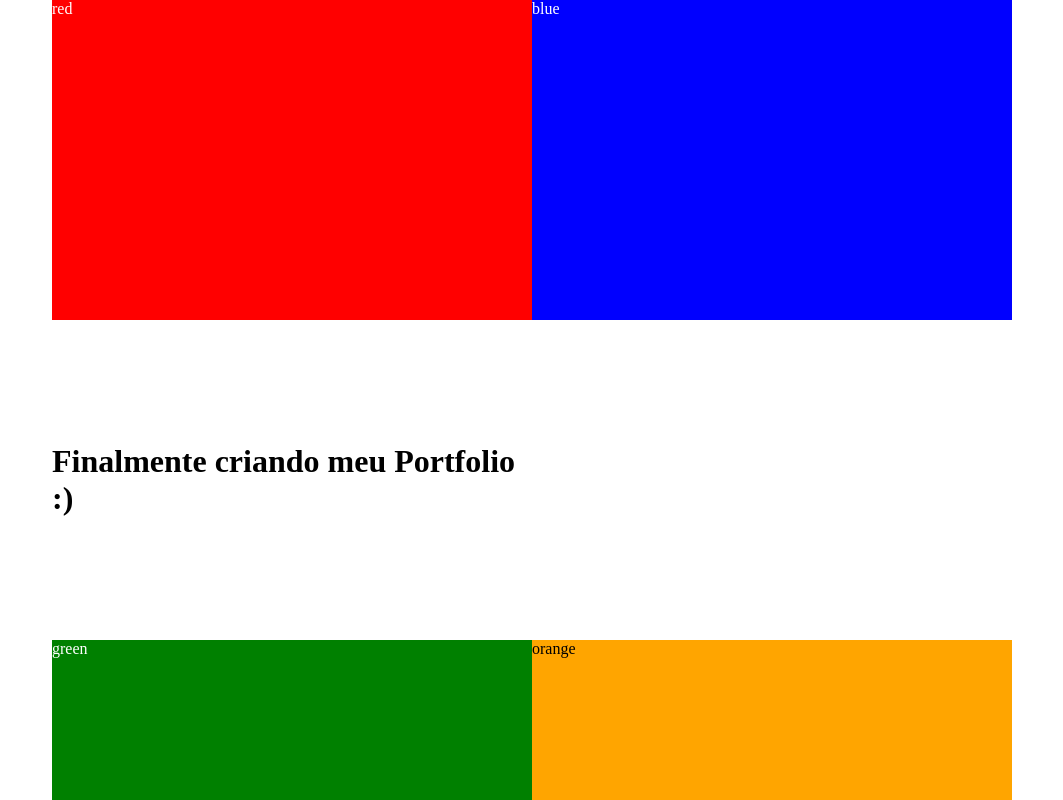
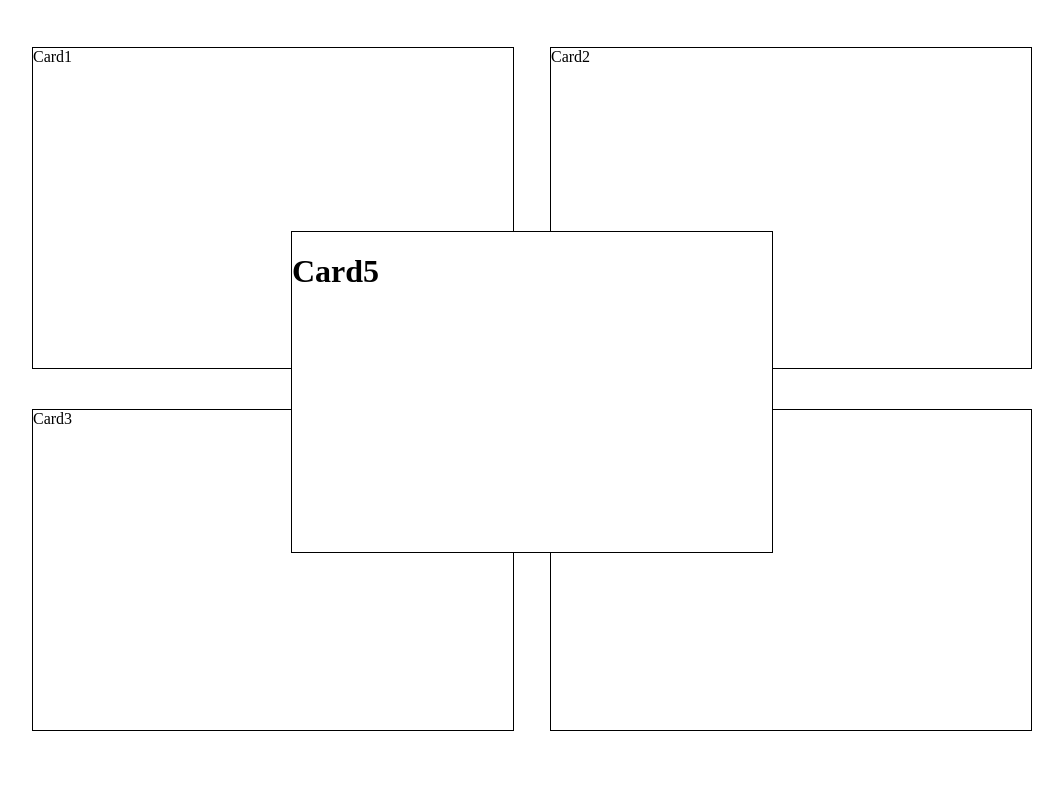
Before and after one commit to DevairUva/Portfolio, a React (Vite) app: page / in a window 1280 px wide. Shown: the top 800 px of the page, without its empty margins (108-1171 px from the left). Built offline with nearby package versions, Linux system fonts and the light colour scheme.

Commit message:
centralizado

```diff
--- a/src/App.css
+++ b/src/App.css
@@ -1,43 +1,57 @@
 .up{
   display: flex;
+  flex-direction: row;
+  justify-content: space-between;
+  width: 1000px;
 }
 
 .low{
   display: flex;
+  flex-direction: row;
+  justify-content: space-between;
+  width: 1000px;
+  margin-top: 40px;
 }
 
 .quite{
-  width: 30rem;
-  height: 20rem;
   display: flex;
   align-items: center;
   justify-content: center;
+  margin-top: -500px;
 }
 
 .div1{
-  background-color: red;
-  color: white;
+  border: 1px solid black;
+  color: black;
   width: 30rem;
   height: 20rem;
 }
 
 .div2{
-  background-color: blue;
-  color: white;
+  border: 1px solid black;
+  color: black;
   width: 30rem;
   height: 20rem;
 }
 
 .div3{
-  background-color: green;
-  color: white;
+  border: 1px solid black;
+  color: black;
   width: 30rem;
   height: 20rem;
 }
 
 .div4{
-  background-color: orange;
+  border: 1px solid black;
   color: black;
   width: 30rem;
   height: 20rem;
 }
+
+.div5{
+  background-color: white;
+  color: black;
+  width: 30rem;
+  height: 20rem;
+  border: 1px solid black;
+}
--- a/src/App.jsx
+++ b/src/App.jsx
@@ -2,6 +2,11 @@ import { useState } from 'react'
 import reactLogo from './assets/react.svg'
 import viteLogo from '/vite.svg'
 import './App.css'
+import Card1 from './components/Card1'
+import Card2 from './components/Card2'
+import Card3 from './components/Card3'
+import Card4 from './components/Card4'
+import Card5 from './components/Card5'
 
 function App() {
   const [count, setCount] = useState(0)
@@ -9,16 +14,19 @@ function App() {
   return (
     <div>
       <div className='up'>
-        <div className='div1'>red</div>
-        <div className='div2'>blue</div>
+        <div className='div1'><Card1></Card1></div>
+        <div className='div2'><Card2></Card2></div>
+      </div>
+      <div className='low'>
+        <div className='div3'><Card3></Card3></div>
+        <div className='div4'><Card4></Card4></div>
       </div>
       <div className='quite'>
-        <h1>Finalmente criando meu Portfolio :)</h1>
+        <div className='div5'>
+          <h1><Card5></Card5></h1>
+        </div>
       </div>
-      <div className='low'>
-        <div className='div3'>green</div>
-        <div className='div4'>orange</div>
-      </div>
+
     </div>
   )
 }
--- /dev/null
+++ b/src/components/Card1.jsx
@@ -0,0 +1,9 @@
+function Card1(){
+  return(
+    <div>
+      Card1
+    </div>
+  )
+}
+
+export default Card1;
--- /dev/null
+++ b/src/components/Card2.jsx
@@ -0,0 +1,9 @@
+function Card1(){
+  return(
+    <div>
+      Card2
+    </div>
+  )
+}
+
+export default Card1;
--- /dev/null
+++ b/src/components/Card3.jsx
@@ -0,0 +1,9 @@
+function Card1(){
+  return(
+    <div>
+      Card3
+    </div>
+  )
+}
+
+export default Card1;
--- /dev/null
+++ b/src/components/Card4.jsx
@@ -0,0 +1,9 @@
+function Card1(){
+  return(
+    <div>
+      Card4
+    </div>
+  )
+}
+
+export default Card1;
--- /dev/null
+++ b/src/components/Card5.jsx
@@ -0,0 +1,9 @@
+function Card1(){
+  return(
+    <div>
+      Card5
+    </div>
+  )
+}
+
+export default Card1;
--- a/src/index.css
+++ b/src/index.css
@@ -3,6 +3,6 @@ body {
   display: flex;
   place-items: center;
   min-width: 320px;
-  min-height: 100vh;
+  min-height: 75vh;
   justify-content: center;
 }
--- /dev/null
+++ b/src/stiles/card5.css
@@ -0,0 +1,3 @@
+.margem{
+  border: 2px black solid;
+}
```
